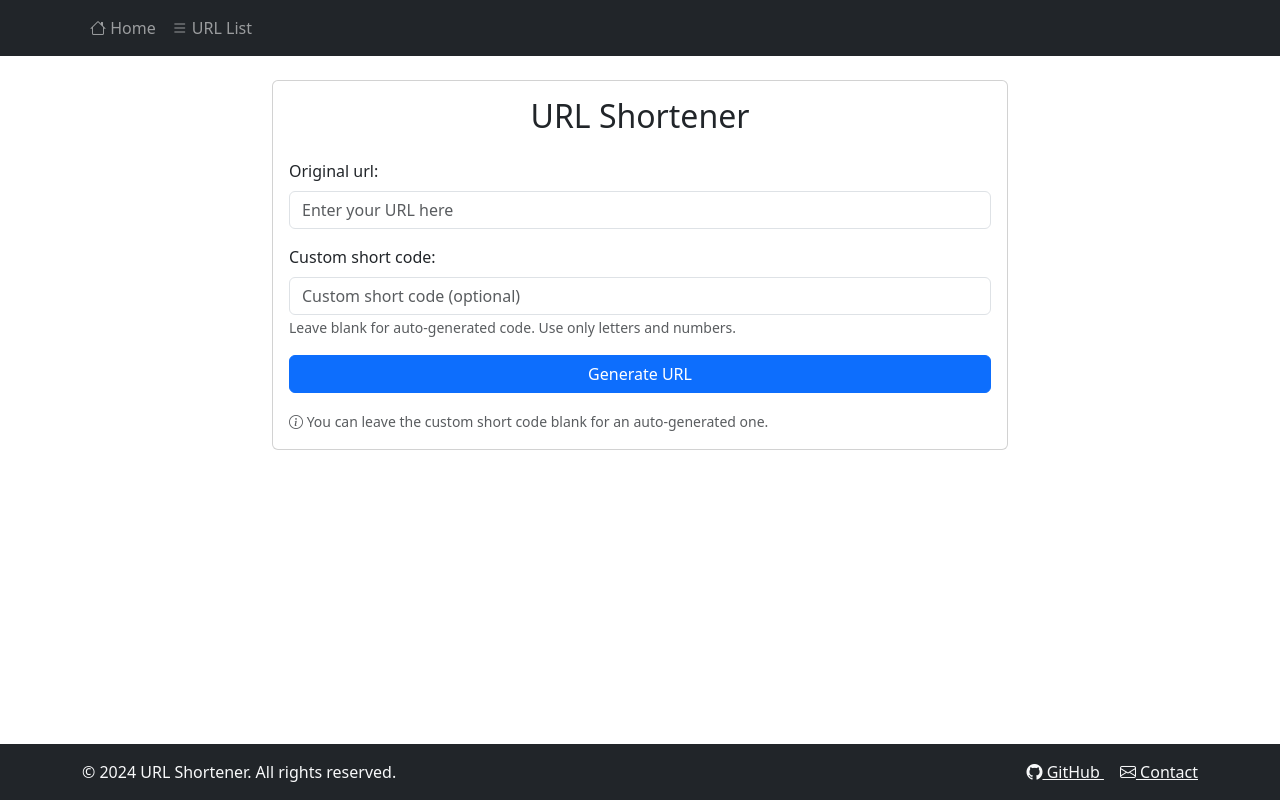
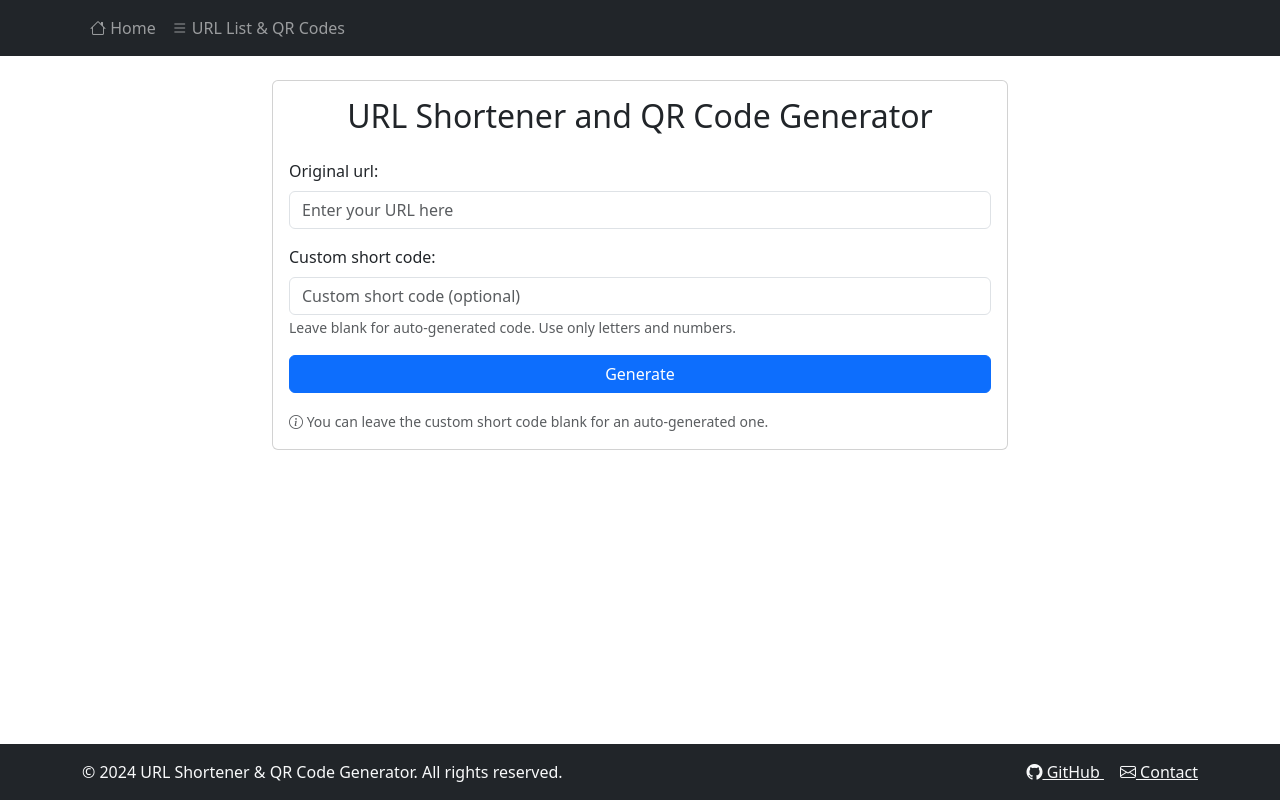
Before and after one commit to marobo/url_shortener, a Django app: page / in a window 1280 px wide. Run offline with Django 5.2, Linux system fonts and the light colour scheme.

Commit message:
update text to include QR code

```diff
--- a/shortener/templates/shortener/404.html
+++ b/shortener/templates/shortener/404.html
@@ -4,8 +4,8 @@
 <div class="row justify-content-center">
     <div class="col-md-6 text-center">
         <h1 class="display-1">404</h1>
-        <h2 class="mb-4">URL Not Found</h2>
-        <p class="lead mb-4">The shortened URL you're looking for doesn't exist.</p>
+        <h2 class="mb-4">URL or QR Code Not Found</h2>
+        <p class="lead mb-4">The shortened URL or QR Code you're looking for doesn't exist.</p>
         <a href="{% url 'shortener:home' %}" class="btn btn-primary">Go Home</a>
     </div>
 </div>
--- a/shortener/templates/shortener/base.html
+++ b/shortener/templates/shortener/base.html
@@ -22,7 +22,7 @@
                     </li>
                     <li class="nav-item">
                         <a class="nav-link" href="{% url 'shortener:url_list' %}">
-                            <i class="bi bi-list"></i> URL List
+                            <i class="bi bi-list"></i> URL List & QR Codes
                         </a>
                     </li>
                 </ul>
@@ -39,7 +39,7 @@
         <div class="container">
             <div class="row">
                 <div class="col-md-6">
-                    <p class="mb-0">&copy; 2024 URL Shortener. All rights reserved.</p>
+                    <p class="mb-0">&copy; 2024 URL Shortener & QR Code Generator. All rights reserved.</p>
                 </div>
                 <div class="col-md-6 text-md-end">
                     <a href="https://github.com/marobo/url_shortener" class="text-light me-3" target="_blank">
--- a/shortener/templates/shortener/home.html
+++ b/shortener/templates/shortener/home.html
@@ -5,7 +5,7 @@
     <div class="col-md-8">
         <div class="card">
             <div class="card-body">
-                <h2 class="card-title text-center mb-4">URL Shortener</h2>
+                <h2 class="card-title text-center mb-4">URL Shortener and QR Code Generator</h2>
                 <form method="post">
                     {% csrf_token %}
                     {% for field in form %}
@@ -23,7 +23,7 @@
                     </div>
                     {% endfor %}
                     <div class="d-grid gap-2">
-                        <button type="submit" class="btn btn-primary">Generate URL</button>
+                        <button type="submit" class="btn btn-primary">Generate</button>
                     </div>
                 </form>
                 <div class="mt-3">
--- a/shortener/templates/shortener/url_list.html
+++ b/shortener/templates/shortener/url_list.html
@@ -3,7 +3,7 @@
 {% block content %}
 <div class="card">
     <div class="card-body">
-        <h2 class="card-title mb-4 text-center">Your Shortened URLs</h2>
+        <h2 class="card-title mb-4 text-center">Your Shortened URLs and QR Codes</h2>
         {% if urls %}
         <div class="table-responsive">
             <table class="table table-hover">
```
Also changed, not shown: shortener/templates/shortener/result.html (+13 -4 lines).
